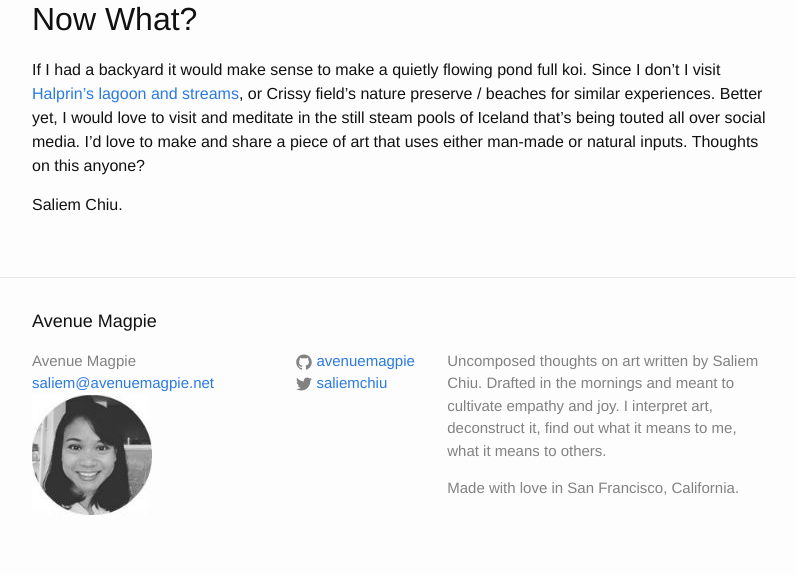
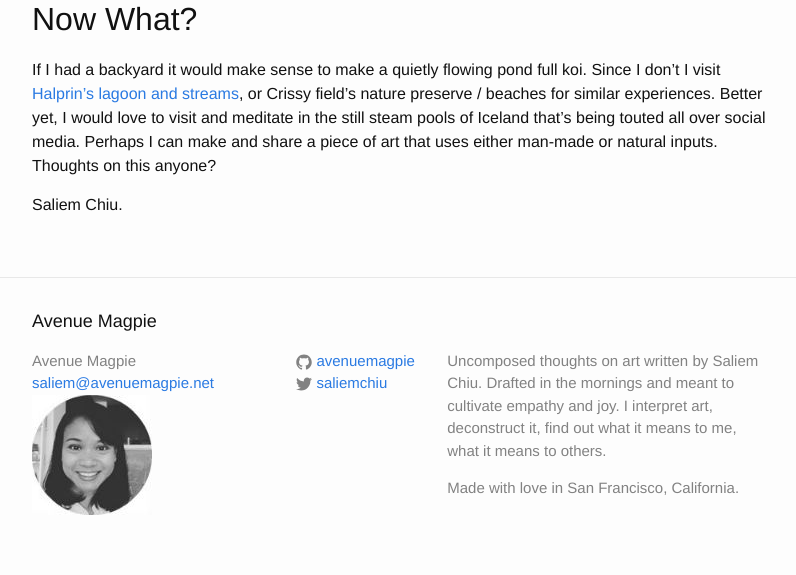
Before and after one commit to avenuemagpie/art-design, a Jekyll site: the page built from _posts/2016-08-21-wave-organ.markdown, in a window 1280 px wide. Shown: the part 1585-2160 px from the top of the page, without its empty margins (238-1034 px from the left). Built offline with Jekyll 4.4.1, drawn with Linux system fonts in a browser that asks for light colours; comment, search, counter and statistics services are not loaded.

Commit message:
copy eit

```diff
--- a/_posts/2016-08-21-wave-organ.markdown
+++ b/_posts/2016-08-21-wave-organ.markdown
@@ -34,4 +34,4 @@
 Now What?
 ---
 
-If I had a backyard it would make sense to make a quietly flowing pond full koi. Since I don't I visit [Halprin’s lagoon and streams](http://experiments.californiahistoricalsociety.org/lawrence-halprin-and-the-letterman-digital-arts-center/), or Crissy field’s nature preserve / beaches for similar experiences. Better yet, I would love to visit and meditate in the still steam pools of Iceland that’s being touted all over social media. I'd love to make and share a piece of art that uses either man-made or natural inputs. Thoughts on this anyone?
+If I had a backyard it would make sense to make a quietly flowing pond full koi. Since I don't I visit [Halprin’s lagoon and streams](http://experiments.californiahistoricalsociety.org/lawrence-halprin-and-the-letterman-digital-arts-center/), or Crissy field’s nature preserve / beaches for similar experiences. Better yet, I would love to visit and meditate in the still steam pools of Iceland that’s being touted all over social media. Perhaps I can make and share a piece of art that uses either man-made or natural inputs. Thoughts on this anyone?
```
